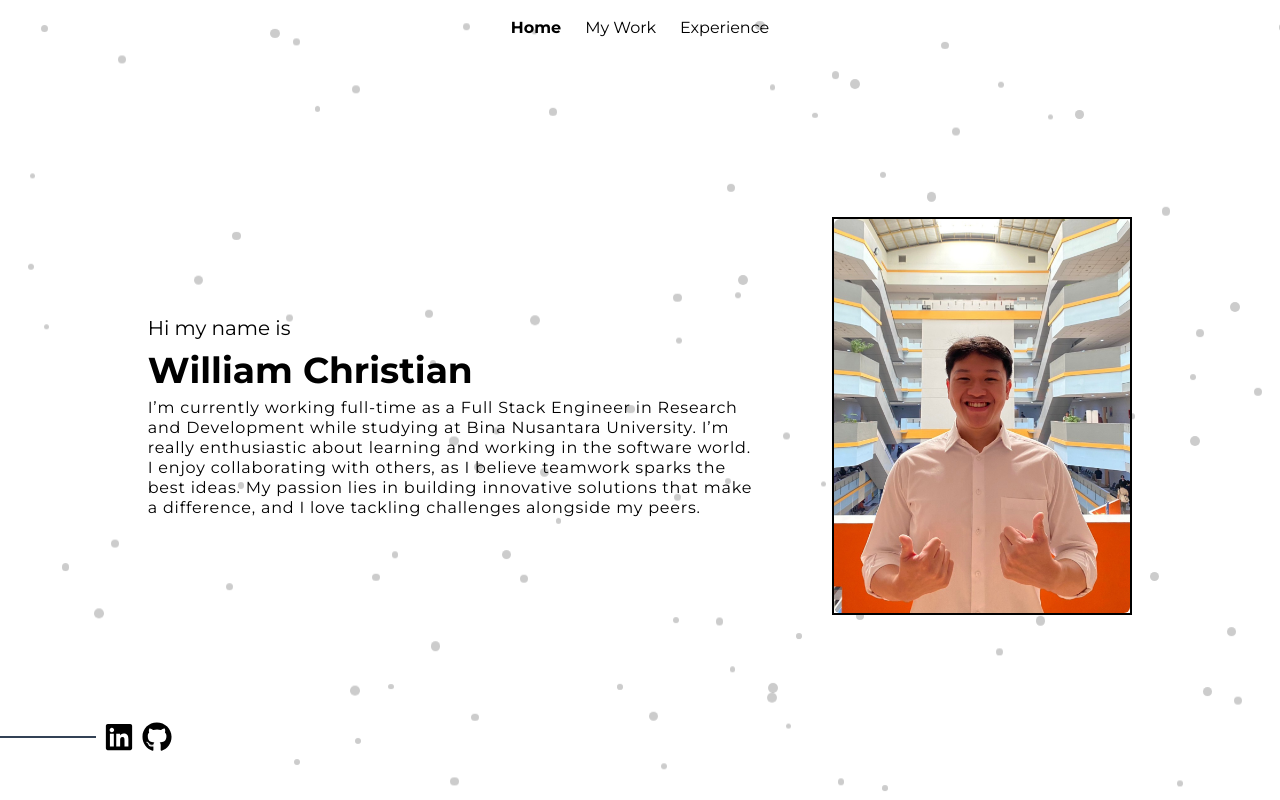
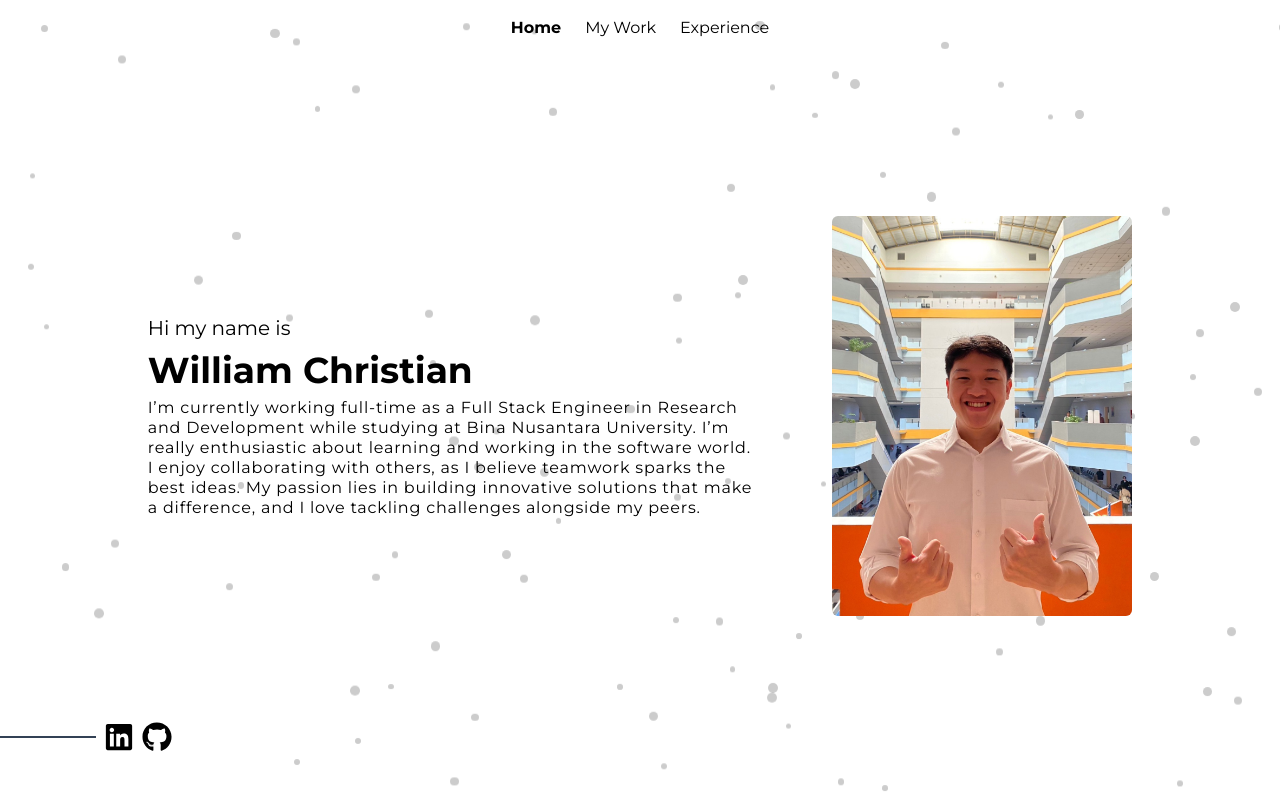
Before and after one commit to wllchrst/william-christian-portfolio, a React (Vite) app: page / in a window 1280 px wide. Built offline with nearby package versions, Linux system fonts and the light colour scheme.

Commit message:
fix: remove border

```diff
--- a/src/components/home/home-page-content.tsx
+++ b/src/components/home/home-page-content.tsx
@@ -8,7 +8,7 @@ function HomePageContent() {
         <p className="font-bold text-4xl">William Christian</p>
         <p className="tracking-wider whitespace-pre-line leading-5">{text}</p>
       </div>
-      <div className="w-[300px] border-2 border-black">
+      <div className="w-[300px] ">
         <img src="../../../public/personal-image.png" className="rounded-md" />
       </div>
     </div>
```
